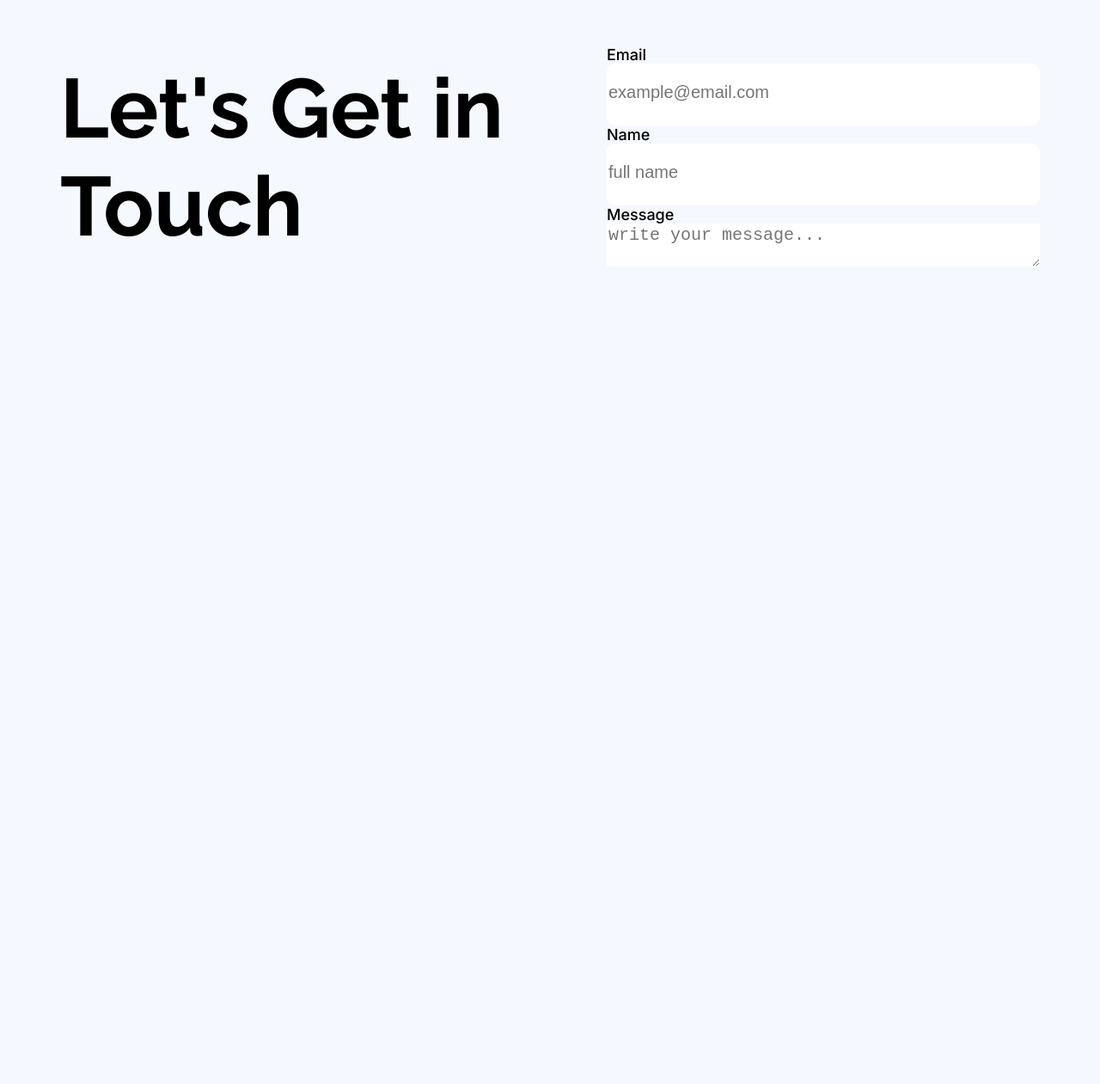
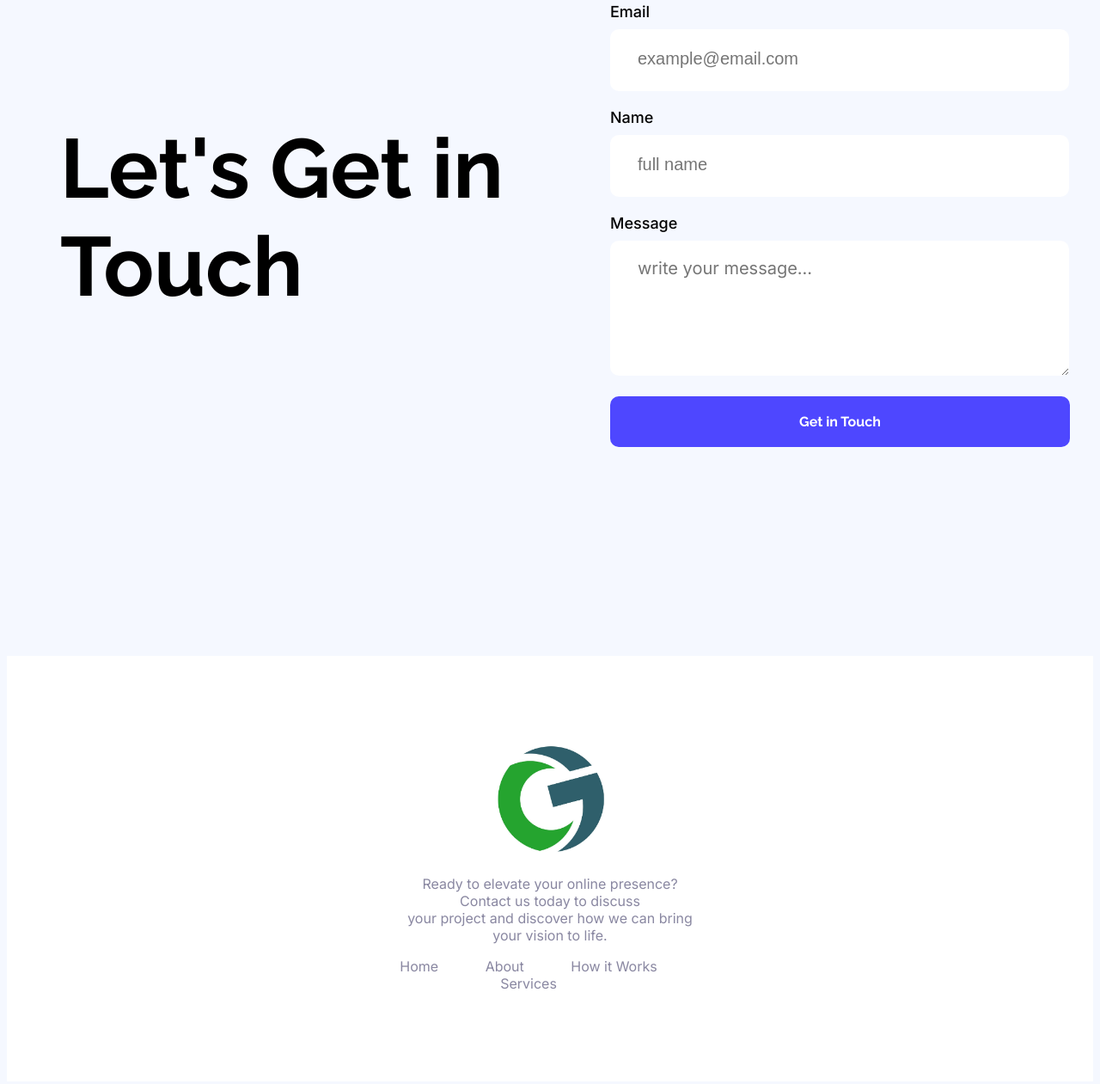
Before and after one commit to Prazzalc/Assignment-Testing1, a plain HTML site: page assignment1.html in a window 1280 px wide. Shown: the part 3457-4718 px from the top of the page at 86% size. Before the commit the page ends 4080 px from the top, so only its background shows below. Drawn offline with Linux system fonts and the light colour scheme.

Commit message:
added contact style and footer style

```diff
--- a/assignment1.html
+++ b/assignment1.html
@@ -142,8 +142,9 @@
                     <input type="text" placeholder="full name">
                 <br>
                     <label class="form-title" for="text">Message</label> <br>
-                    <textarea name="" id="" placeholder="write your message..."></textarea>
+                    <textarea class="inter-normal" name="" id="" placeholder="write your message..."></textarea>
                 </div>
+                <input class="primary-btn raleway-normal" type="button" value="Get in Touch">
             </form>
         </section>
         <!-- <section class="contact-us">
@@ -151,16 +152,26 @@
                 <h1 class="contact-left">Let's Get in Touch</h1>
             </div>
             <div class="contact-column">
-                <form action="">
+                <form action="" class="inter-normal">
                     <input type="email" name="" id="" placeholder="example@email.com">
                     <input type="text" name="" id="" placeholder="full name">
-                    <textarea name="" id="" placeholder="write your message"></textarea>
+                    <textarea class="inter-normal" name="" id="" placeholder="write your message"></textarea>
+                    <input class="primary-btn" type="button" value="Get in Touch">
                 </form>
             </div>
         </section> -->
     </main>
-    <footer>
-
+    <footer class="inter-normal footer-bg">
+        <div class="footer-container">
+            <img src="images/logo.jpg" alt="">
+            <p>Ready to elevate your online presence? Contact us today to discuss <br> your project and discover how we can bring your vision to life.</p>
+            <div class="link-container">
+                <a href="">Home</a>
+                <a href="">About</a>
+                <a href="">How it Works</a>
+                <a href="">Services</a>
+            </div>
+        </div>
     </footer>
 </body>
 </html>
--- a/styles.css/nav.css
+++ b/styles.css/nav.css
@@ -242,6 +242,7 @@ nav img {
     gap: 115px;
     width: 1140px;
     height: 700px;
+    padding: 70px 0 70px 0;
     margin: 90px auto;
     align-items: center;
 }
@@ -251,30 +252,73 @@ nav img {
     font-size: 97px;
 }
 
+form {
+    width: 500px;
+    height: 500px;
+}
+
 form input[type="text"], form input[type="email"]{
-    width: 500px;
+    width: 100%;
     height: 70px;
     border: none;
     border-radius: 10px;
+    padding-left: 32px;
+    margin-top: 10px;
+    margin-bottom: 20px;
 
 }
 
 form textarea {
-    width: 500px;
+    width: 100%;
+    height: 135px;
     border: none;
+    border-radius: 10px;
     font-size: 20px;
-    align-items: center;
+    padding-left: 32px;
+    padding-top: 20px;
+    margin-top: 10px;
+    margin-bottom: 20px;
 }
 
 form input::placeholder {
     font-size: 20px;
 }
 
-/* form input,textarea{
-    border-style: none;
-} */
+form input[type="button"] {
+    width: 535px;
+    font-weight: bold;
+    font-size: 16px;
+    padding: 20px 200px;
+}
 
 .form-title {
     font-weight: 500;
     font-size: 18px;
 }
+
+
+/* footer style */
+.footer-bg {
+    background-color: white;
+}
+
+
+.footer-container {
+    text-align: center;
+    padding: 104px 455px;
+}
+
+footer img {
+    width: 175px;
+    height: 100%;
+}
+
+footer p {
+    color: #8987A1;
+}
+
+footer a {
+    text-decoration: none;
+    color: #8987A1;
+    margin-right: 50px;
+}
```
